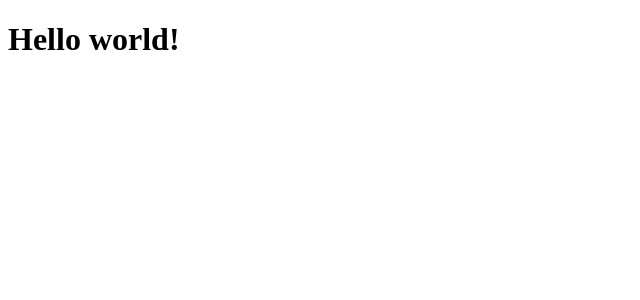
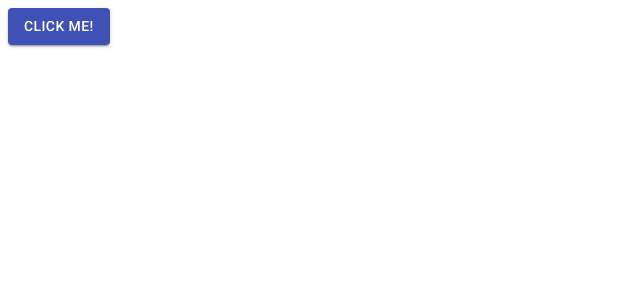
Before and after one commit to kovyazin/ideco-test, a React (Create React App) app: page / in a window 1280 px wide. Shown: the top 300 px of the page, without its empty margins (0-640 px from the left). Built offline with nearby package versions, Linux system fonts and the light colour scheme.

Commit message:
feat: install material ui

```diff
--- a/package.json
+++ b/package.json
@@ -4,6 +4,7 @@
   "private": true,
   "dependencies": {
     "@craco/craco": "^5.6.4",
+    "@material-ui/core": "^4.11.0",
     "@testing-library/jest-dom": "^4.2.4",
     "@testing-library/react": "^9.5.0",
     "@testing-library/user-event": "^7.2.1",
--- a/public/index.html
+++ b/public/index.html
@@ -4,6 +4,7 @@
     <meta charset="utf-8" />
     <meta name="viewport" content="width=device-width, initial-scale=1" />
     <meta name="description" content="Тестовое задание для компании Ideco" />
+    <link rel="stylesheet" href="https://fonts.googleapis.com/css?family=Roboto:300,400,500,700&display=swap" />
     <title>React App</title>
   </head>
   <body>
--- a/src/App.js
+++ b/src/App.js
@@ -1,3 +1,11 @@
 import React from 'react'
 
-export const App = () => <h1>Hello world!</h1>
+import Button from '@material-ui/core/Button'
+
+export const App = () => {
+  return (
+    <Button color="primary" variant="contained">
+      Click me!
+    </Button>
+  )
+}
```
Also changed, not shown: 1 other file (tests, documents, lock files or other folders).
